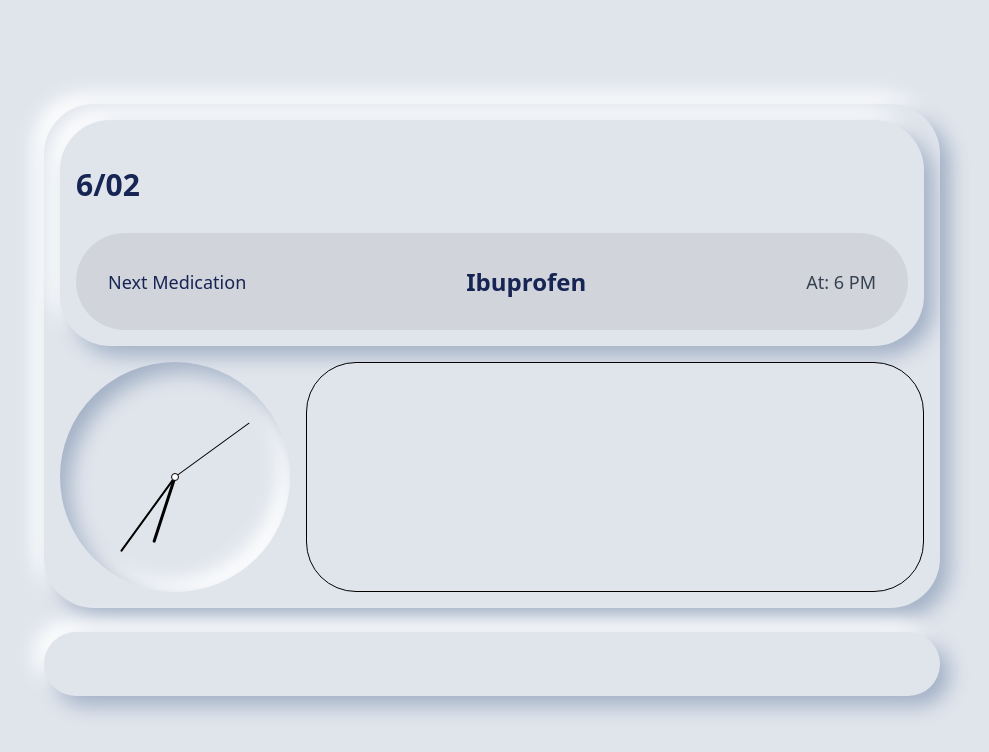
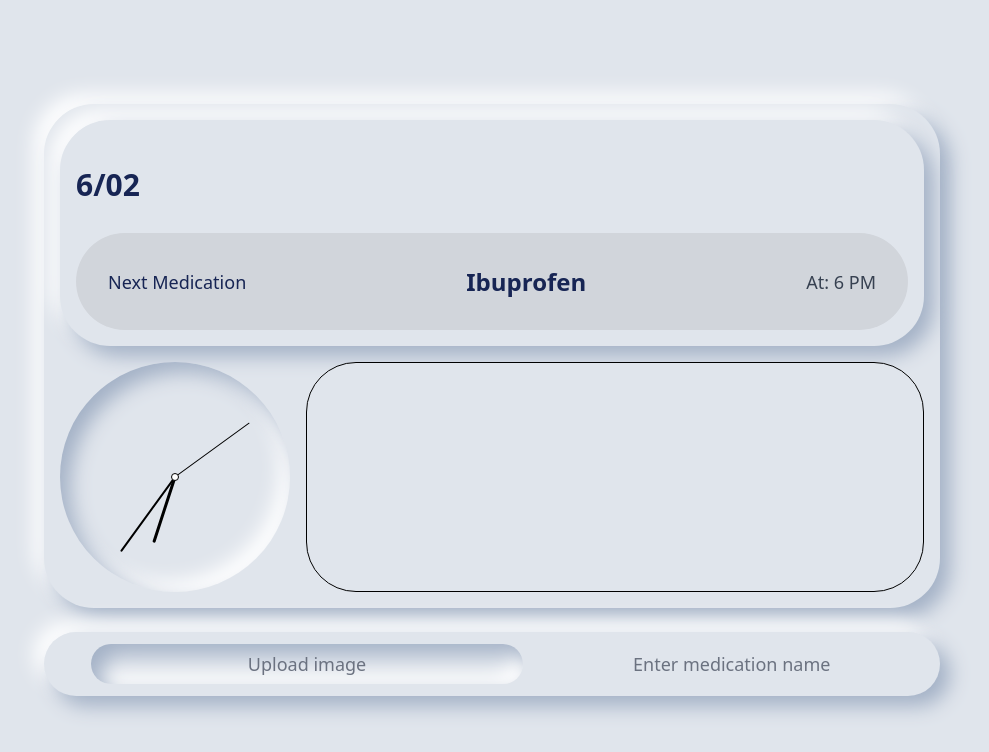
Before and after one commit to DanyaHumeniuk/DailyDosely, a React (Vite) app in the folder med-app/: page / in a window 1280 px wide. Shown: the top 752 px of the page, without its empty margins (148-1137 px from the left). Built offline with nearby package versions, Linux system fonts and the light colour scheme.

Commit message:
Added upload image field and upload med name field

```diff
--- a/med-app/src/components/Hero.jsx
+++ b/med-app/src/components/Hero.jsx
@@ -16,6 +16,15 @@ const Hero = () => {
   const hourDegrees = (hours % 12) * 30 + minutes * 0.5;
   const minuteDegrees = minutes * 6;
   const secondDegrees = seconds * 6;
+
+  const [medicationName, setMedicationName] = useState("");
+  const handleImageUpload = (e) => {
+    const file = e.target.files[0];
+    if (file) {
+      // Handle uploaded image logic here
+      console.log("Image uploaded:", file.name);
+    }
+  };
 
   return (
     <div className="h-screen w-screen flex flex-col bg-[#e0e5ec] justify-center items-center gap-4 px-4">
@@ -64,8 +73,14 @@ const Hero = () => {
           </div>
         </div>
 
-        <div className="flex w-full max-w-2xl h-full max-h-16 lg:max-w-4xl sm:max-w-lg bg-[#e0e5ec] rounded-[50px] mx-auto shadow-neu">
-          <p className="text-black"></p>
+        <div className="flex flex-row justify-around items-center w-full max-w-2xl h-full max-h-16 lg:max-w-4xl sm:max-w-lg bg-[#e0e5ec] rounded-[50px] mx-auto shadow-neu gap-12 px-4">
+          <label className="cursor-pointer flex items-center justify-center bg-[#e0e5ec] rounded-full w-1/2 max-w-lg h-10 shadow-[inset_10px_10px_20px_#a3b1c6,inset_-10px_-10px_20px_#ffffff] text-gray-500 text-sm lg:text-lg">
+            <input type="file" accept="image/*" className="hidden" onChange={handleImageUpload} />
+            <span>Upload image</span>
+          </label>
+          <div className="flex justify-center items-center">
+            <input type="text" placeholder="Enter medication name" className="flex-grow bg-transparent outline-none placeholder-gray-500 text-sm lg:text-lg" />
+          </div>
         </div>
 
       </div>
```
